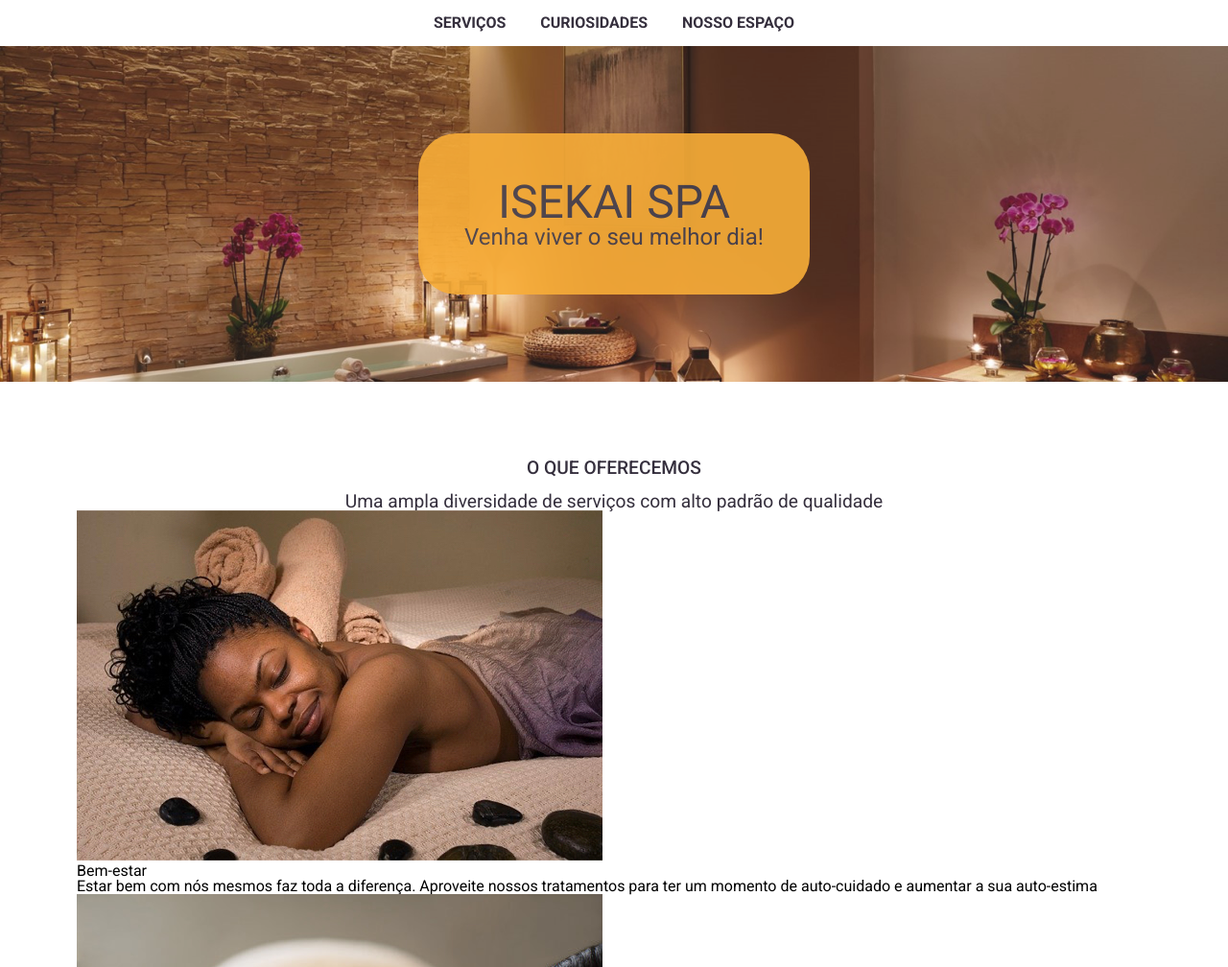
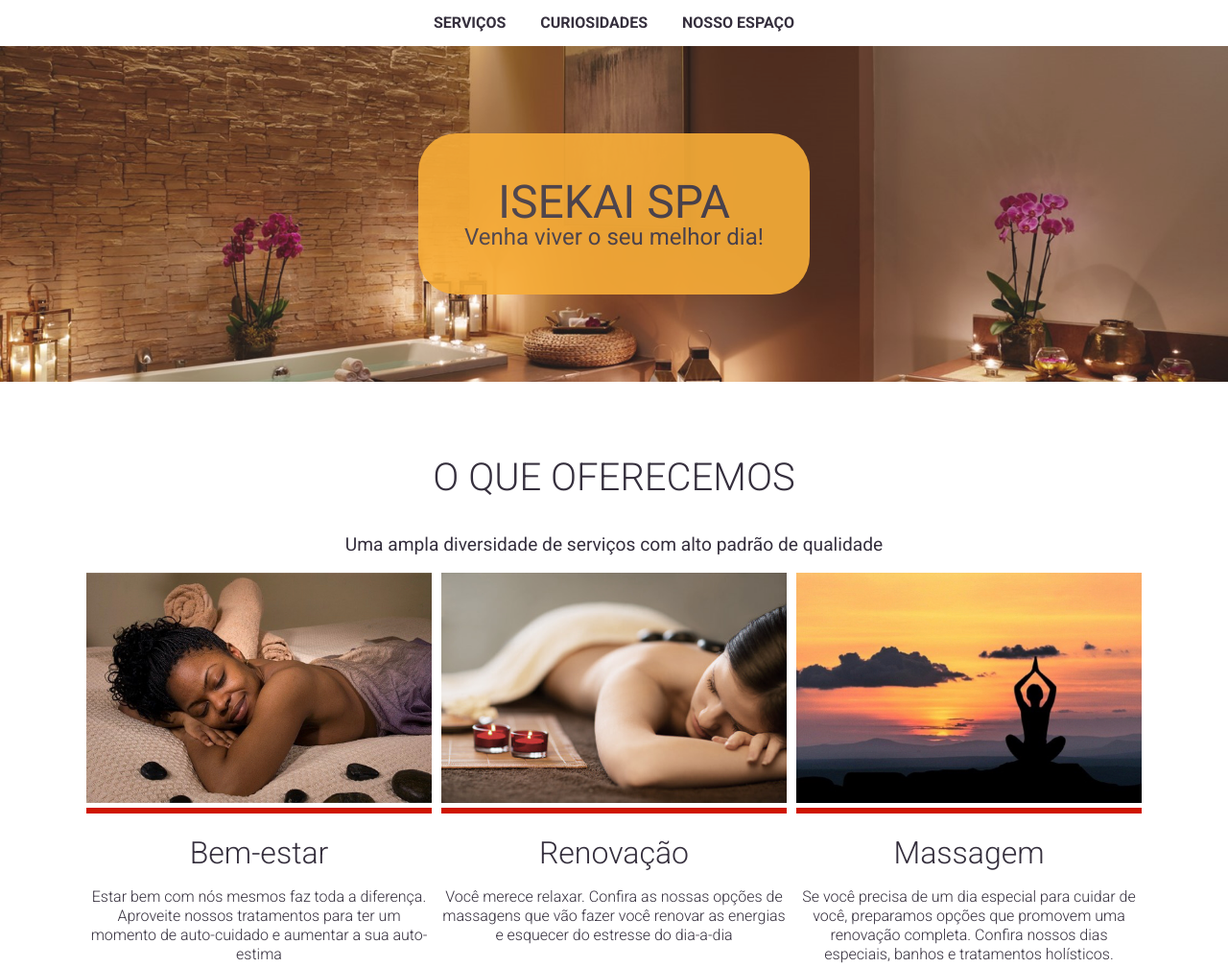
Before and after one commit to EljonasCavalcante/utilize-sass, a plain HTML site: page SassTwo/index.html in a window 1280 px wide. Shown: the top 1008 px of the page at 96% size. Drawn offline with nearby package versions, Linux system fonts and the light colour scheme.

Commit message:
feat: Code clear

```diff
--- a/SassTwo/style/abstract/_variaveis.scss
+++ b/SassTwo/style/abstract/_variaveis.scss
@@ -2,7 +2,7 @@
 $fontes:  'Roboto', sans-serif;
 
 //cores
-$cor-primary: #352f3d;
+$cor-primaria: #352f3d;
 $cor-secundaria: #cf1500;
 $cor-terciaria: #f8a523;
 
--- a/SassTwo/style/components/_banner.scss
+++ b/SassTwo/style/components/_banner.scss
@@ -16,11 +16,11 @@
     }
     h1{
         font-size: $tamanho-do-texto;
-        color: $cor-primary;
+        color: $cor-primaria;
         text-align: center;
     }
     h2{
-        font-size: $tamanho-do-texto / 2;
-        color: $cor-primary;
+        font-size: calc($tamanho-do-texto/ 2);
+        color: $cor-primaria;
     }
 }
--- a/SassTwo/style/components/_navbar.scss
+++ b/SassTwo/style/components/_navbar.scss
@@ -10,7 +10,7 @@ nav {
                 text-transform: uppercase;
                 text-decoration: none;
                 font-weight: bold;
-                color: $cor-primary;
+                color: $cor-primaria;
                 &:hover {
                     border-bottom: 2px solid $cor-terciaria;
                 }
--- a/SassTwo/style/components/_servicos.scss
+++ b/SassTwo/style/components/_servicos.scss
@@ -3,8 +3,8 @@
 #servicos {
     margin: 80px;
     h3 {
-        font-size: $tamanho-do-texto / 2.5;
-        color: $cor-primary;
+        font-size: calc($tamanho-do-texto / 2.5);
+        color: $cor-primaria;
         text-transform: uppercase;
         font-weight: 500;
         text-align: center;
@@ -12,8 +12,43 @@
     }
     h4 {
         text-align: center;
-        font-size: $tamanho-do-texto / 2.5;
-        color: $cor-primary;
+        font-size: calc($tamanho-do-texto / 2.5);
+        color: $cor-primaria;
         font-weight: 400;
     }
+    h3 {
+        text-align: center;
+        font-size:calc( $tamanho-do-texto/1.2);
+        margin-bottom: 40px;
+        font-weight: 300;
+    }
+    .cards {
+        display: flex;
+        justify-content: space-evenly;
+        margin-top: 20px;
+        .card {
+            width: 360px;
+            text-align: center;
+            h5 {
+                font-size: calc($tamanho-do-texto/1.5);
+                font-weight: 300;
+                margin-top: 25px;
+                margin-bottom: 20px;
+                color: $cor-primaria;
+            }
+            p {
+                font-size: calc($tamanho-do-texto/3);
+                font-weight: 300;
+                color: $cor-primaria;
+                line-height: 1.25rem;
+            }
+            .img-container {
+                padding-bottom: 2px;
+                border-bottom: 6px solid $cor-secundaria;
+                img {
+                    max-width: 100%;
+                }
+            }
+        }
+    }
 }
```
Also changed, not shown: SassTwo/style/style.css, 1 other file.
